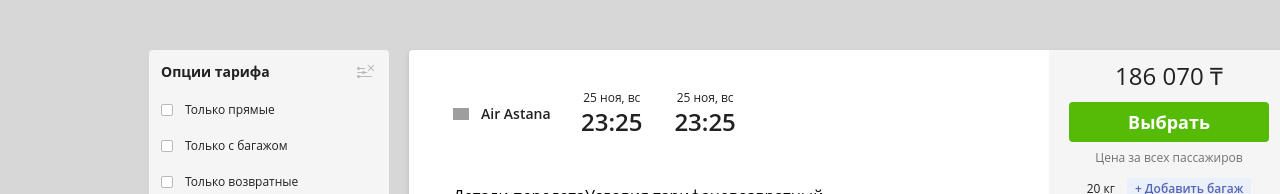
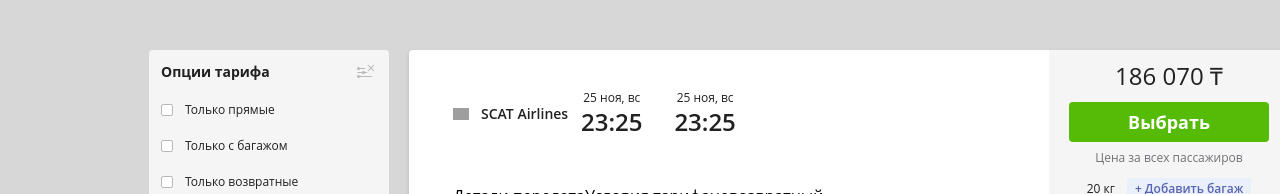
Before and after one commit to alen-ich/aviata-task, a Vue app: page / in a window 1280 px wide. Shown: the top 194 px of the page. Built offline with nearby package versions, Linux system fonts and the light colour scheme; grey boxes are pictures that could not be loaded.

Commit message:
feat: airline name and logo

```diff
--- a/src/App.vue
+++ b/src/App.vue
@@ -32,7 +32,7 @@ const readJSON = () => {
           фильтры</button>
       </div>
     </div>
-    <TicketList :tickets="dataFlights" />
+    <TicketList :tickets="dataFlights" :airlines="dataAirlines"/>
   </div>
 </template>
 
--- a/src/components/Ticket.vue
+++ b/src/components/Ticket.vue
@@ -1,7 +1,20 @@
 <script setup lang="ts">
+import { onMounted, ref } from 'vue';
 import TicketDate from './TicketDate.vue'
 
-defineProps<{ ticketData: any }>()
+const props = defineProps<{ ticketData: any, airlines: any }>()
+
+onMounted(()=>{
+    airlineName.value = findAirline(props.ticketData.validating_carrier)
+    airlineLogo.value = `https://aviata.kz/static/airline-logos/80x80/${props.ticketData.validating_carrier}.png`
+})
+
+const airlineName = ref()
+const airlineLogo = ref()
+
+const findAirline = (code: string) => {
+    return props.airlines[code]
+}
 </script>
 
 <template>
@@ -10,9 +23,9 @@ defineProps<{ ticketData: any }>()
             <div>
                 <div class="flex items-center">
                     <div class="flex gap-x-3 items-center">
-                        <img src="https://aviata.kz/static/airline-logos/80x80/KC.png" alt="" width="16" height="20">
+                        <img :src="airlineLogo" alt="" width="16" height="20">
                         <div class="text-deep-dark font-semibold text-sm w-[100px]">
-                            Air Astana
+                            {{ airlineName }}
                         </div>
                     </div>
                     <div class="flex gap-x-8">
--- a/src/components/TicketList.vue
+++ b/src/components/TicketList.vue
@@ -2,14 +2,14 @@
 import { ref } from 'vue'
 import Ticket from './Ticket.vue'
 
-defineProps<{ tickets: any }>()
+defineProps<{ tickets: any, airlines: any }>()
 
 const count = ref(0)
 </script>
 
 <template>
   <div class="flex flex-col gap-y-3">
-    <Ticket v-for="ticket in tickets" :ticket-data="ticket" :id="ticket.id"/>
+    <Ticket v-for="ticket in tickets" :ticket-data="ticket" :id="ticket.id" :airlines="airlines"/>
   </div>
 </template>
 
```
